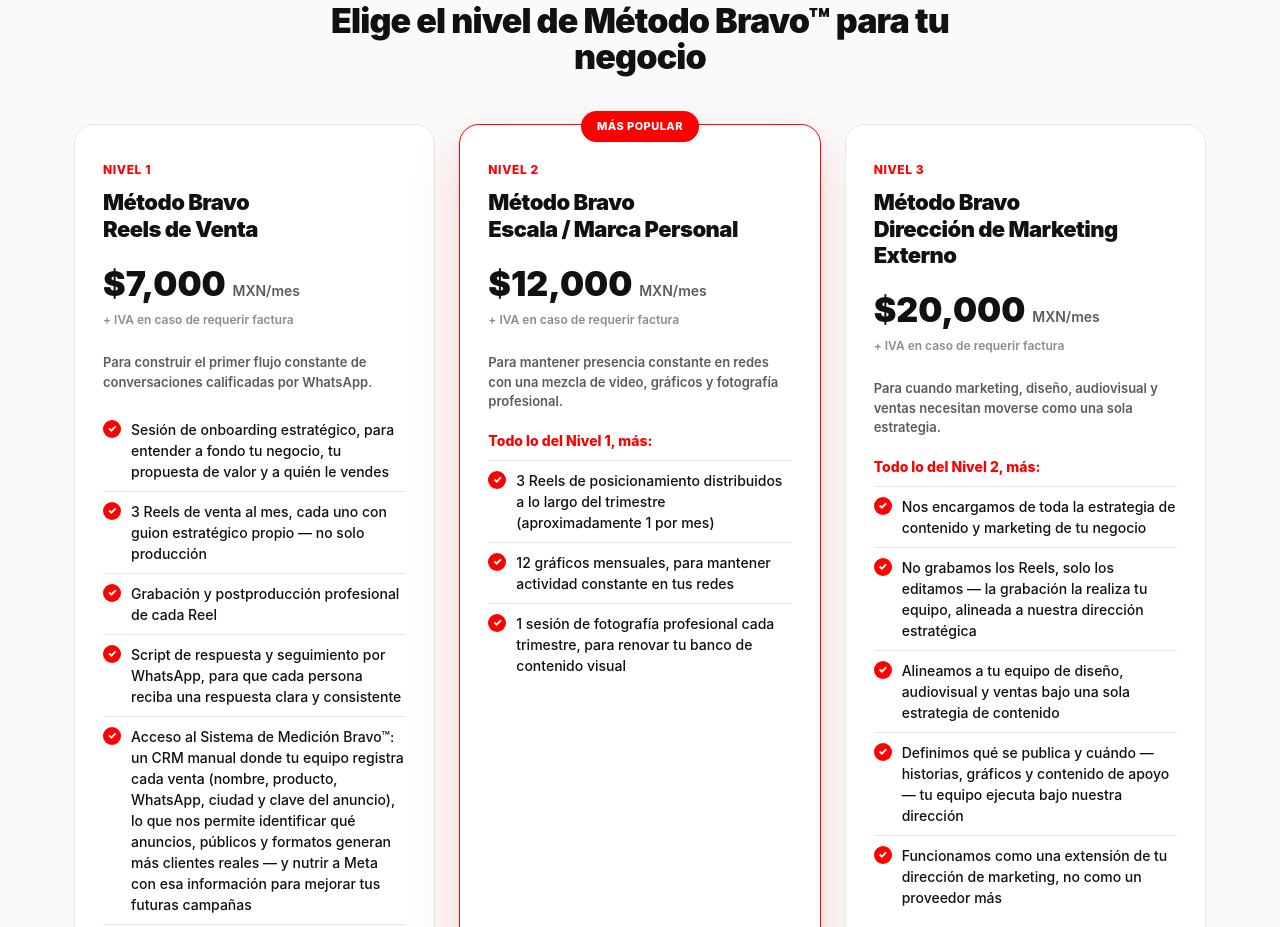
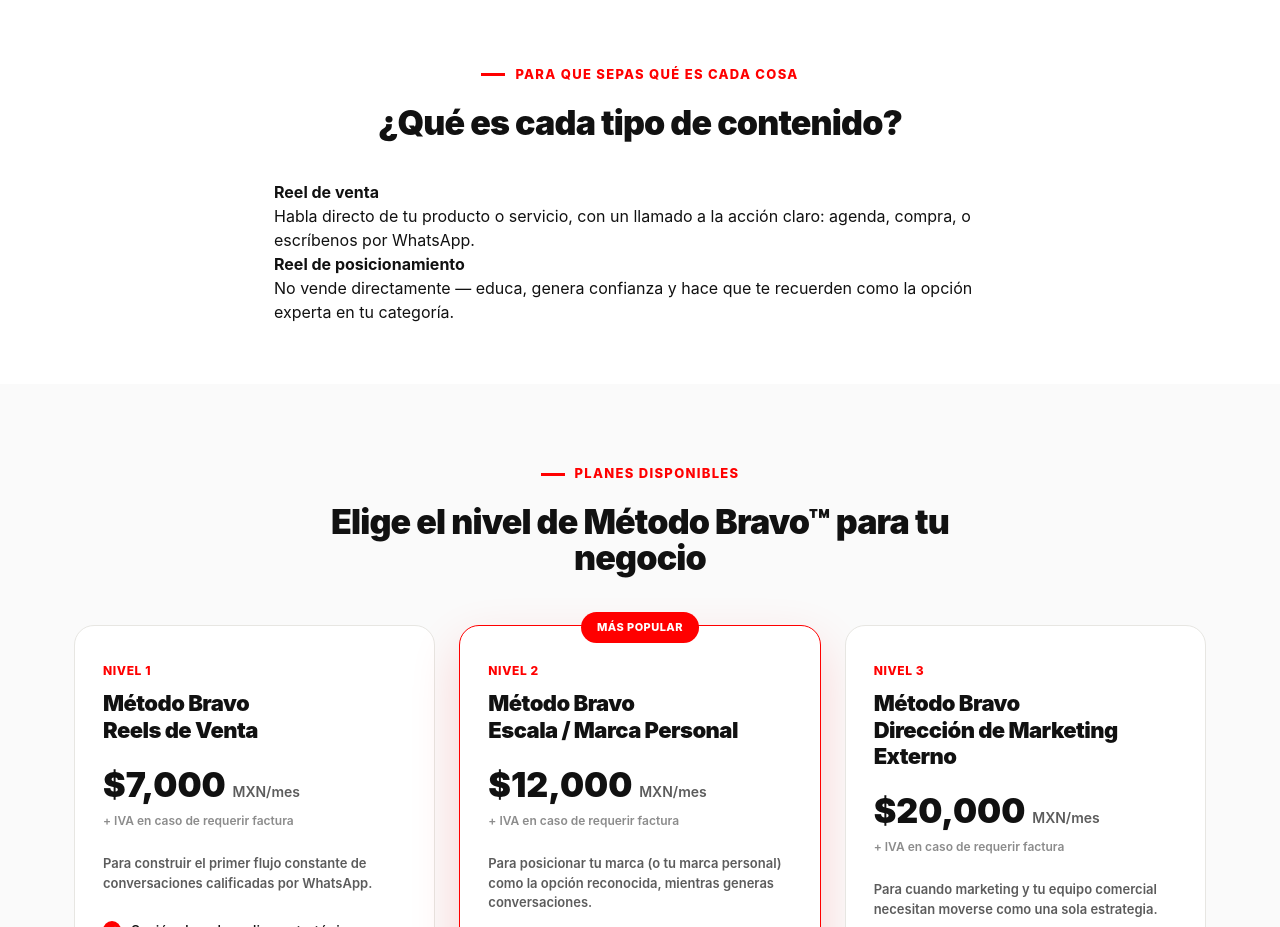
Before and after one commit to modebonilla/bravoagency, a plain HTML site: page planes/index.html in a window 1280 px wide. Shown: the part 1127-2054 px from the top of the page. Drawn offline with Linux system fonts and the light colour scheme; files that its build step writes are made by us from their sources.

Commit message:
Add files via upload

```diff
--- a/planes/index.html
+++ b/planes/index.html
@@ -3,10 +3,10 @@
 <head>
 <meta charset="UTF-8">
 <meta name="viewport" content="width=device-width, initial-scale=1.0">
-<title>Planes de Contenido | Bravo Agency</title>
+<title>Planes Bravo Agency | Método Bravo™</title>
 <link rel="icon" type="image/png" href="../favicon.png">
 <meta name="robots" content="noindex, nofollow">
-<link rel="stylesheet" href="assets/planescontent.css">
+<link rel="stylesheet" href="assets/planes.css">
 </head>
 <body>
 
@@ -23,8 +23,9 @@
 <section class="propuesta-hero">
   <div class="wrap">
     <span class="client-tag reveal">Método Bravo™</span>
-    <h1 class="reveal">Marketing y ventas conectados en <span class="hl">un solo sistema</span></h1>
-    <p class="reveal">Sin importar tu punto de partida, hay un nivel de Método Bravo™ diseñado para llevar tu negocio del contenido aislado a un sistema comercial medible, mes tras mes.</p>
+    <h1 class="reveal">¿Buscas captar prospectos <span class="hl">todos los días</span> y aumentar tus ventas?</h1>
+    <p class="reveal">Olvídate de las agencias tradicionales que solo publican contenido bonito, sin ningún objetivo comercial detrás. Conecta marketing y ventas en un solo sistema, con resultados medibles desde el primer mes.</p>
+    <a href="#planes-grid-section" class="btn btn-lg reveal" style="margin-top:8px;">Conoce nuestros planes</a>
 
     <div class="stats-mini-row reveal">
       <div class="stats-mini"><div class="num">+400</div><div class="label">Empresas atendidas</div></div>
@@ -62,8 +63,28 @@
   </div>
 </section>
 
+<!-- QUÉ ES CADA COSA -->
+<section style="padding:60px 0;">
+  <div class="wrap-narrow">
+    <div style="text-align:center;margin-bottom:40px;">
+      <span class="eyebrow center" style="display:flex;justify-content:center;">Para que sepas qué es cada cosa</span>
+      <h2 class="narrative-title reveal" style="margin:0 auto;">¿Qué es cada tipo de contenido?</h2>
+    </div>
+    <div class="content-types-grid reveal">
+      <div class="content-type-item">
+        <h4>Reel de venta</h4>
+        <p>Habla directo de tu producto o servicio, con un llamado a la acción claro: agenda, compra, o escríbenos por WhatsApp.</p>
+      </div>
+      <div class="content-type-item">
+        <h4>Reel de posicionamiento</h4>
+        <p>No vende directamente — educa, genera confianza y hace que te recuerden como la opción experta en tu categoría.</p>
+      </div>
+    </div>
+  </div>
+</section>
+
 <!-- PLANES -->
-<section style="background:#fafafa;padding:80px 0;">
+<section id="planes-grid-section" style="background:#fafafa;padding:80px 0;">
   <div class="wrap">
     <div style="text-align:center;margin-bottom:50px;">
       <span class="eyebrow center" style="display:flex;justify-content:center;">Planes disponibles</span>
@@ -96,12 +117,12 @@
         <h3>Método Bravo<br>Escala / Marca Personal</h3>
         <div class="price">$12,000 <span class="per">MXN/mes</span></div>
         <div class="iva-note">+ IVA en caso de requerir factura</div>
-        <p style="font-size:13px;color:var(--gray);font-weight:600;margin-bottom:18px;line-height:1.5;">Para mantener presencia constante en redes con una mezcla de video, gráficos y fotografía profesional.</p>
+        <p style="font-size:13px;color:var(--gray);font-weight:600;margin-bottom:18px;line-height:1.5;">Para posicionar tu marca (o tu marca personal) como la opción reconocida, mientras generas conversaciones.</p>
         <ul class="feature-list">
           <li class="included-all">Todo lo del Nivel 1, más:</li>
-          <li><span class="mark">✓</span> 3 Reels de posicionamiento distribuidos a lo largo del trimestre (aproximadamente 1 por mes)</li>
-          <li><span class="mark">✓</span> 12 gráficos mensuales, para mantener actividad constante en tus redes</li>
-          <li><span class="mark">✓</span> 1 sesión de fotografía profesional cada trimestre, para renovar tu banco de contenido visual</li>
+          <li><span class="mark">✓</span> 5 Reels adicionales de posicionamiento, pensados para educar a tu audiencia y elevar su nivel de conciencia — no para vender directamente</li>
+          <li><span class="mark">✓</span> Estrategia de remarketing en pauta, para volver a impactar a quienes ya vieron tu contenido con mensajes más avanzados</li>
+          <li><span class="mark">✓</span> 8 Reels al mes en total (3 de venta + 5 de posicionamiento), trabajando juntas: atracción inmediata + construcción de marca</li>
         </ul>
         <button class="btn btn-block" onclick="requestPlan('Método Bravo Escala / Marca Personal', '$12,000 MXN/mes + IVA')">Quiero este plan</button>
       </div>
@@ -111,13 +132,13 @@
         <h3>Método Bravo<br>Dirección de Marketing Externo</h3>
         <div class="price">$20,000 <span class="per">MXN/mes</span></div>
         <div class="iva-note">+ IVA en caso de requerir factura</div>
-        <p style="font-size:13px;color:var(--gray);font-weight:600;margin-bottom:18px;line-height:1.5;">Para cuando marketing, diseño, audiovisual y ventas necesitan moverse como una sola estrategia.</p>
+        <p style="font-size:13px;color:var(--gray);font-weight:600;margin-bottom:18px;line-height:1.5;">Para cuando marketing y tu equipo comercial necesitan moverse como una sola estrategia.</p>
         <ul class="feature-list">
           <li class="included-all">Todo lo del Nivel 2, más:</li>
-          <li><span class="mark">✓</span> Nos encargamos de toda la estrategia de contenido y marketing de tu negocio</li>
-          <li><span class="mark">✓</span> No grabamos los Reels, solo los editamos — la grabación la realiza tu equipo, alineada a nuestra dirección estratégica</li>
-          <li><span class="mark">✓</span> Alineamos a tu equipo de diseño, audiovisual y ventas bajo una sola estrategia de contenido</li>
-          <li><span class="mark">✓</span> Definimos qué se publica y cuándo — historias, gráficos y contenido de apoyo — tu equipo ejecuta bajo nuestra dirección</li>
+          <li><span class="mark">✓</span> Hasta 15 Reels al mes: creamos el guion estratégico de cada uno y dirigimos a tu equipo audiovisual durante la grabación — nosotros nos encargamos de la edición final</li>
+          <li><span class="mark">✓</span> Coordinación de tu equipo de marketing y comercial, alineando a todo tu equipo bajo una sola estrategia</li>
+          <li><span class="mark">✓</span> Definimos qué se publica y cuándo — historias, gráficos y contenido de apoyo — tu equipo de diseño ejecuta bajo nuestra dirección</li>
+          <li><span class="mark">✓</span> Te indicamos exactamente qué contenido necesitamos que nos proporciones para mantener el flujo de publicaciones</li>
           <li><span class="mark">✓</span> Funcionamos como una extensión de tu dirección de marketing, no como un proveedor más</li>
         </ul>
         <button class="btn btn-block" onclick="requestPlan('Método Bravo Dirección de Marketing Externo', '$20,000 MXN/mes + IVA')">Quiero este plan</button>
@@ -140,7 +161,7 @@
     <div class="notas-grid reveal">
       <div class="nota-card">
         <div class="n-title">Ubicación de grabación</div>
-        <p>En los Niveles 1 y 2, las grabaciones se realizan en Xalapa, Veracruz (fuera de Xalapa se cotizan viáticos y tiempo adicional). En el Nivel 3, la grabación corre por parte del equipo del cliente; nosotros editamos y dirigimos la estrategia.</p>
+        <p>En los Niveles 1 y 2, las grabaciones se realizan en Xalapa, Veracruz (fuera de Xalapa se cotizan viáticos y tiempo adicional). En el Nivel 3, dirigimos la grabación de tu equipo audiovisual y nos encargamos de la edición final.</p>
       </div>
       <div class="nota-card">
         <div class="n-title">Modelos</div>
```
